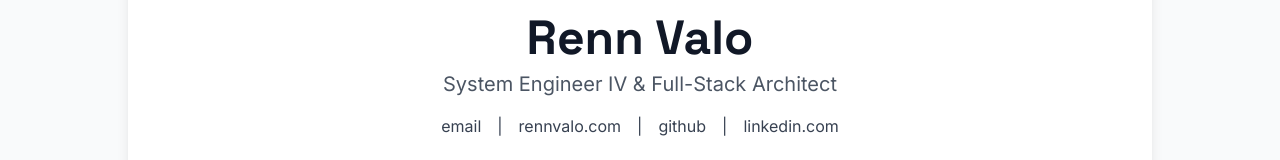
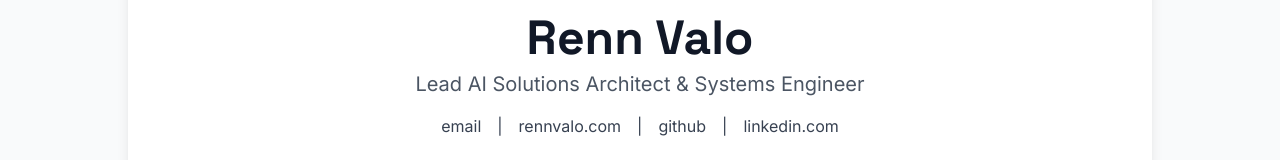
Before and after one commit to rennvalo/DevOpsPortfolio, a website: page public/resume.html in a window 1280 px wide. Shown: the part 130-290 px from the top of the page. Drawn offline with nearby package versions, Linux system fonts and the light colour scheme.

Commit message:
updating title

```diff
--- a/public/resume.html
+++ b/public/resume.html
@@ -49,7 +49,7 @@
         <!-- Header -->
         <header class="text-center border-b-2 border-gray-200 pb-8 mb-8">
             <h1 class="text-5xl font-display font-bold text-gray-900 mb-2">Renn Valo</h1>
-            <p class="text-xl text-gray-600 mb-4">System Engineer IV & Full-Stack Architect</p>
+            <p class="text-xl text-gray-600 mb-4">Lead AI Solutions Architect & Systems Engineer</p>
             <div class="flex flex-wrap justify-center gap-4 text-gray-700">
                 <a href="mailto:renn.co@gmail.com" class="hover:text-purple-600 transition">email</a>
                 <span>|</span>
```
